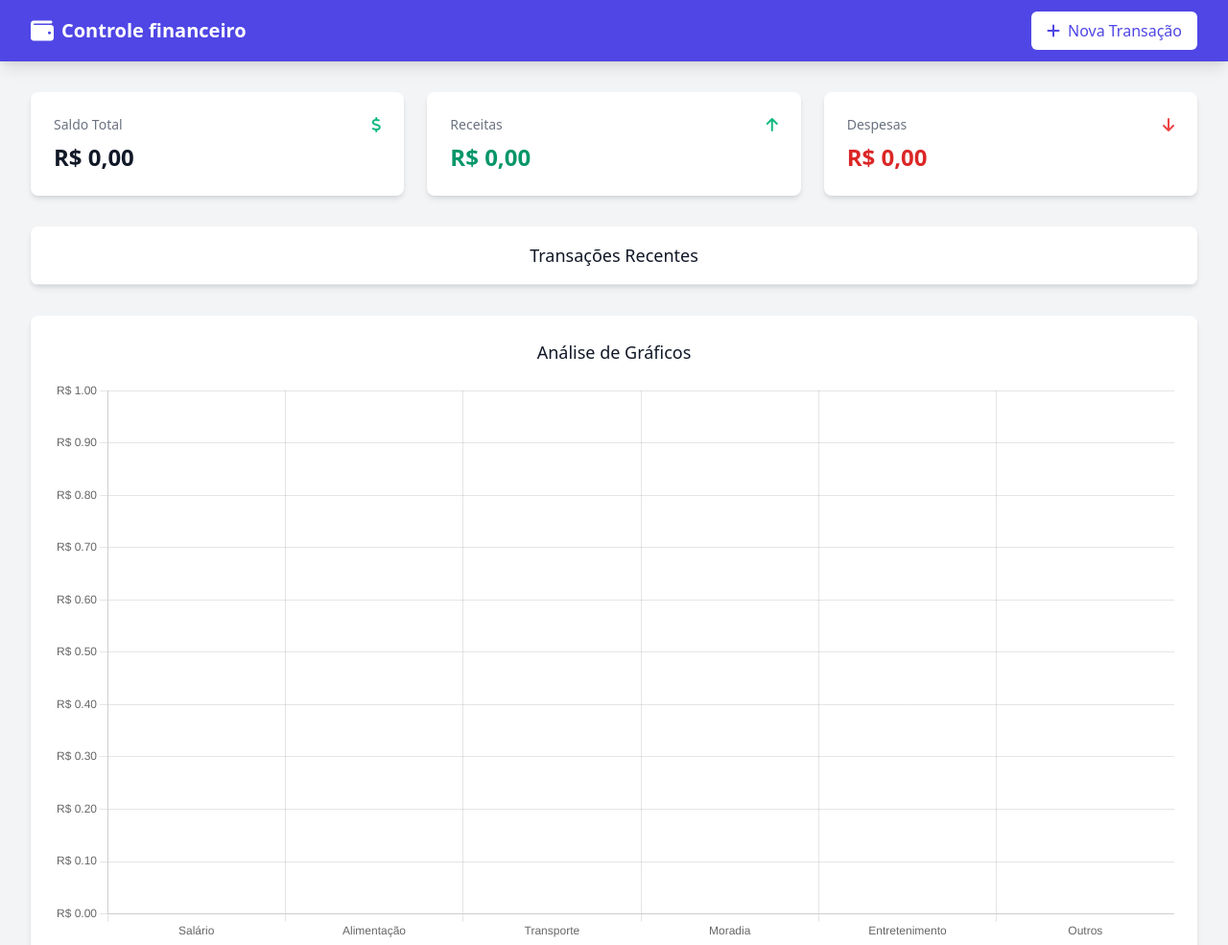
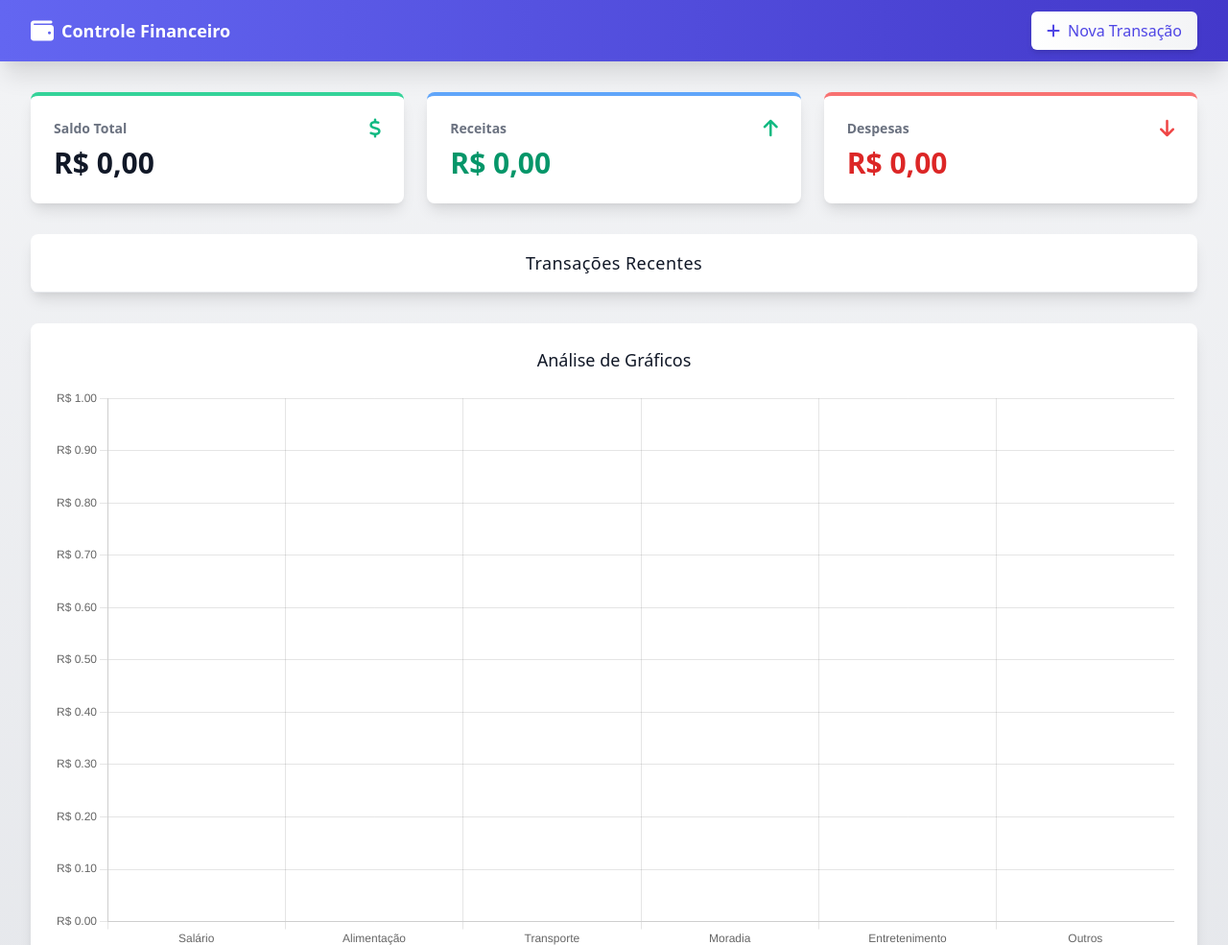
Before and after one commit to RegisDev2k/Controle-financeiro, a plain HTML site: page index.html in a window 1280 px wide. Shown: the top 985 px of the page at 96% size. Drawn offline with nearby package versions, Linux system fonts and the light colour scheme.

Commit message:
Controle financeiro

```diff
--- a/index.html
+++ b/index.html
@@ -11,24 +11,22 @@
     <script src="https://cdnjs.cloudflare.com/ajax/libs/jspdf-autotable/3.5.11/jspdf.plugin.autotable.min.js"></script>
     <link href="https://cdnjs.cloudflare.com/ajax/libs/tailwindcss/2.2.19/tailwind.min.css" rel="stylesheet">
     <link href="https://cdnjs.cloudflare.com/ajax/libs/font-awesome/6.0.0/css/all.min.css" rel="stylesheet">
-
-
     <link href="style.css">
 </head>
 
-<body class="bg-gray-100">
+<body class="bg-gradient-to-b from-gray-100 to-gray-200">
     <div class="min-h-screen">
         <!-- Navbar -->
-        <nav class="bg-indigo-600 text-white shadow-lg">
+        <nav class="bg-gradient-to-r from-indigo-500 to-indigo-700 text-white shadow-xl">
             <div class="max-w-7xl mx-auto px-4 sm:px-6 lg:px-8">
                 <div class="flex justify-between h-16 items-center">
                     <div class="flex items-center">
                         <i class="fas fa-wallet text-2xl mr-2"></i>
-                        <span class="text-xl font-semibold">Controle financeiro</span>
+                        <span class="text-sm md:text-lg font-semibold">Controle Financeiro</span>
                     </div>
                     <div class="flex items-center space-x-4">
                         <button id="addTransactionBtn"
-                            class="bg-white text-indigo-600 px-4 py-2 rounded-md font-medium hover:bg-indigo-50 transition-colors">
+                            class="bg-gradient-to-r from-white to-gray-100 text-indigo-600 px-4 py-2 rounded-md font-medium shadow-md hover:bg-indigo-50 transition-transform transform hover:scale-105">
                             <i class="fas fa-plus mr-2"></i>Nova Transação
                         </button>
                     </div>
@@ -40,34 +38,33 @@
         <main class="max-w-7xl mx-auto px-4 sm:px-6 lg:px-8 py-8">
             <!-- Dashboard Cards -->
             <div class="grid grid-cols-1 md:grid-cols-3 gap-6 mb-8">
-                <div class="bg-white rounded-lg shadow-md p-6">
+                <div class="bg-white rounded-lg shadow-lg p-6 border-t-4 border-green-400">
                     <div class="flex items-center justify-between">
-                        <h3 class="text-gray-500 text-sm font-medium">Saldo Total</h3>
-                        <i class="fas fa-dollar-sign text-green-500"></i>
+                        <h3 class="text-gray-500 text-sm font-semibold">Saldo Total</h3>
+                        <i class="fas fa-dollar-sign text-green-500 text-xl"></i>
                     </div>
-                    <p class="text-2xl font-bold text-gray-900 mt-2" id="totalBalance">R$ 0,00</p>
+                    <p class="text-3xl font-bold text-gray-900 mt-2" id="totalBalance">R$ 0,00</p>
                 </div>
-                <div class="bg-white rounded-lg shadow-md p-6">
+                <div class="bg-white rounded-lg shadow-lg p-6 border-t-4 border-blue-400">
                     <div class="flex items-center justify-between">
-                        <h3 class="text-gray-500 text-sm font-medium">Receitas</h3>
-                        <i class="fas fa-arrow-up text-green-500"></i>
+                        <h3 class="text-gray-500 text-sm font-semibold">Receitas</h3>
+                        <i class="fas fa-arrow-up text-green-500 text-xl"></i>
                     </div>
-                    <p class="text-2xl font-bold text-green-600 mt-2" id="totalIncome">R$ 0,00</p>
+                    <p class="text-3xl font-bold text-green-600 mt-2" id="totalIncome">R$ 0,00</p>
                 </div>
-                <div class="bg-white rounded-lg shadow-md p-6">
+                <div class="bg-white rounded-lg shadow-lg p-6 border-t-4 border-red-400">
                     <div class="flex items-center justify-between">
-                        <h3 class="text-gray-500 text-sm font-medium">Despesas</h3>
-                        <i class="fas fa-arrow-down text-red-500"></i>
+                        <h3 class="text-gray-500 text-sm font-semibold">Despesas</h3>
+                        <i class="fas fa-arrow-down text-red-500 text-xl"></i>
                     </div>
-                    <p class="text-2xl font-bold text-red-600 mt-2" id="totalExpenses">R$ 0,00</p>
+                    <p class="text-3xl font-bold text-red-600 mt-2" id="totalExpenses">R$ 0,00</p>
                 </div>
             </div>
 
             <!-- Transactions List -->
-            <!-- Transactions List -->
-            <div class="bg-white rounded-lg shadow-md mb-8">
+            <div class="bg-white rounded-lg shadow-lg mb-8">
                 <div class="px-6 py-4 border-b border-gray-200">
-                    <h2 class="text-lg font-medium text-gray-900 text-center">Transações Recentes</h2>
+                    <h2 class="text-lg font-medium text-gray-900 text-center tracking-wide">Transações Recentes</h2>
                 </div>
                 <div id="transactionsList" class="divide-y divide-gray-200 max-h-96 overflow-y-auto">
                     <!-- Transactions will be added here dynamically -->
@@ -75,7 +72,7 @@
             </div>
 
             <!-- Seção de Gráficos -->
-            <div class="bg-white rounded-lg shadow-md mb-8 p-6">
+            <div class="bg-white rounded-lg shadow-lg mb-8 p-6">
                 <h2 class="text-lg font-medium text-gray-900 text-center mb-4">Análise de Gráficos</h2>
                 <canvas id="transactionsChart" width="400" height="200"></canvas>
             </div>
@@ -83,15 +80,14 @@
             <!-- Botões de Download e Exportação -->
             <div class="flex justify-center space-x-4 mt-4">
                 <button id="downloadListBtn"
-                    class="bg-indigo-600 text-white px-4 py-2 rounded-md font-medium hover:bg-indigo-700 transition-colors">
+                    class="bg-gradient-to-r from-indigo-600 to-indigo-700 text-white px-4 py-2 rounded-md shadow-md hover:bg-indigo-800 transition-transform transform hover:scale-105 sm:px-3 sm:py-1 sm:text-sm">
                     <i class="fas fa-download mr-2"></i>Download Lista
                 </button>
                 <button id="exportToWhatsappBtn"
-                    class="bg-green-600 text-white px-4 py-2 rounded-md font-medium hover:bg-green-700 transition-colors">
+                    class="bg-gradient-to-r from-green-500 to-green-600 text-white px-4 py-2 rounded-md shadow-md hover:bg-green-700 transition-transform transform hover:scale-105 sm:px-3 sm:py-1 sm:text-sm">
                     <i class="fab fa-whatsapp mr-2"></i>Exportar para WhatsApp
                 </button>
             </div>
-
         </main>
 
        <!-- Add Transaction Modal -->
@@ -140,10 +136,13 @@
                         <input type="date" id="date" required
                             class="mt-1 block w-full rounded-md border-gray-300 shadow-sm focus:border-indigo-500 focus:ring-indigo-500">
                     </div>
-                    <button type="submit"
-                        class="w-full bg-indigo-600 text-white px-4 py-2 rounded-md hover:bg-indigo-700 transition-colors">
-                        Adicionar Transação
-                    </button>
+                    <div class="flex justify-between mt-6">
+                        <button type="button" id="cancelModal"
+                            class="w-1/2 bg-gray-300 text-gray-700 rounded-md py-2 hover:bg-gray-400">Cancelar</button>
+                        <button type="submit" id="submitTransaction"
+                            class="w-1/2 bg-indigo-600 text-white rounded-md py-2 hover:bg-indigo-700">Adicionar</button>
+                    </div>
+
                 </form>
             </div>
         </div>
```
Also changed, not shown: style.css (line endings or trailing spaces). Lines whose indentation alone changed are shown as unchanged.
